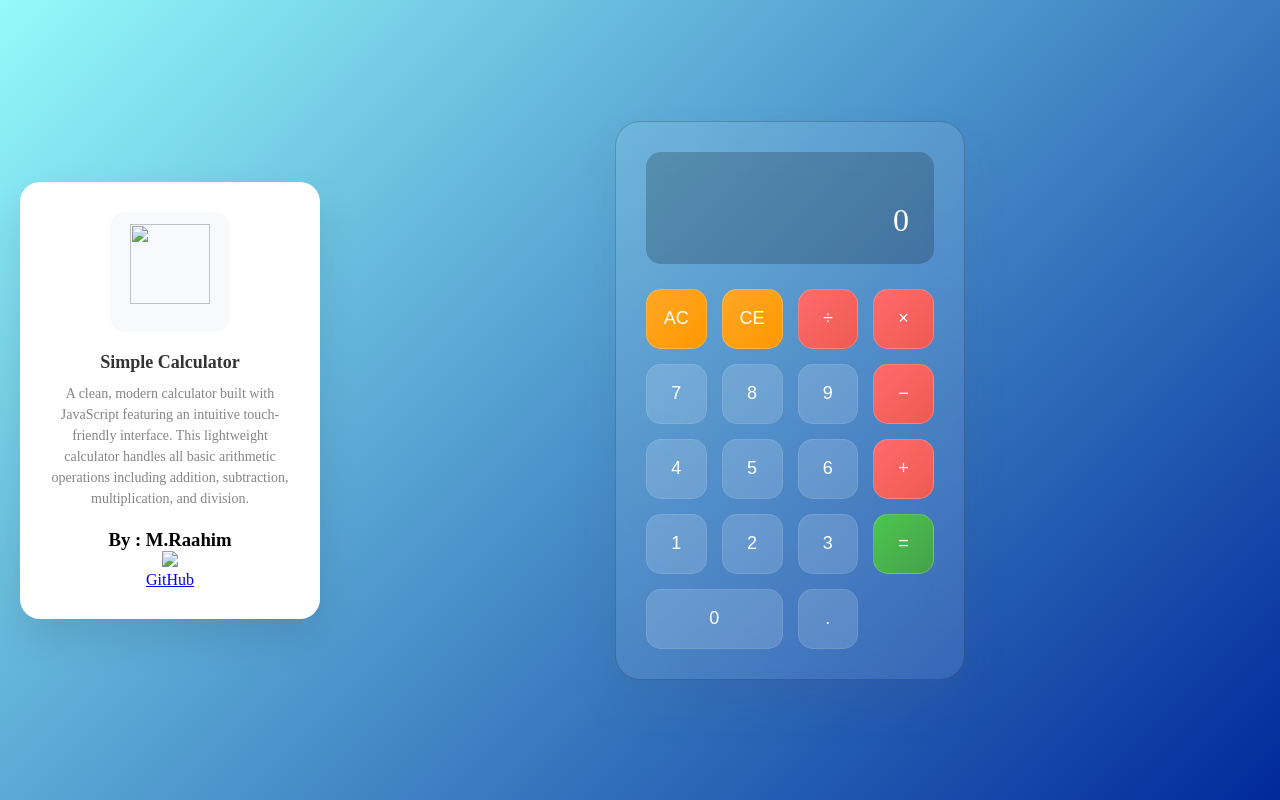
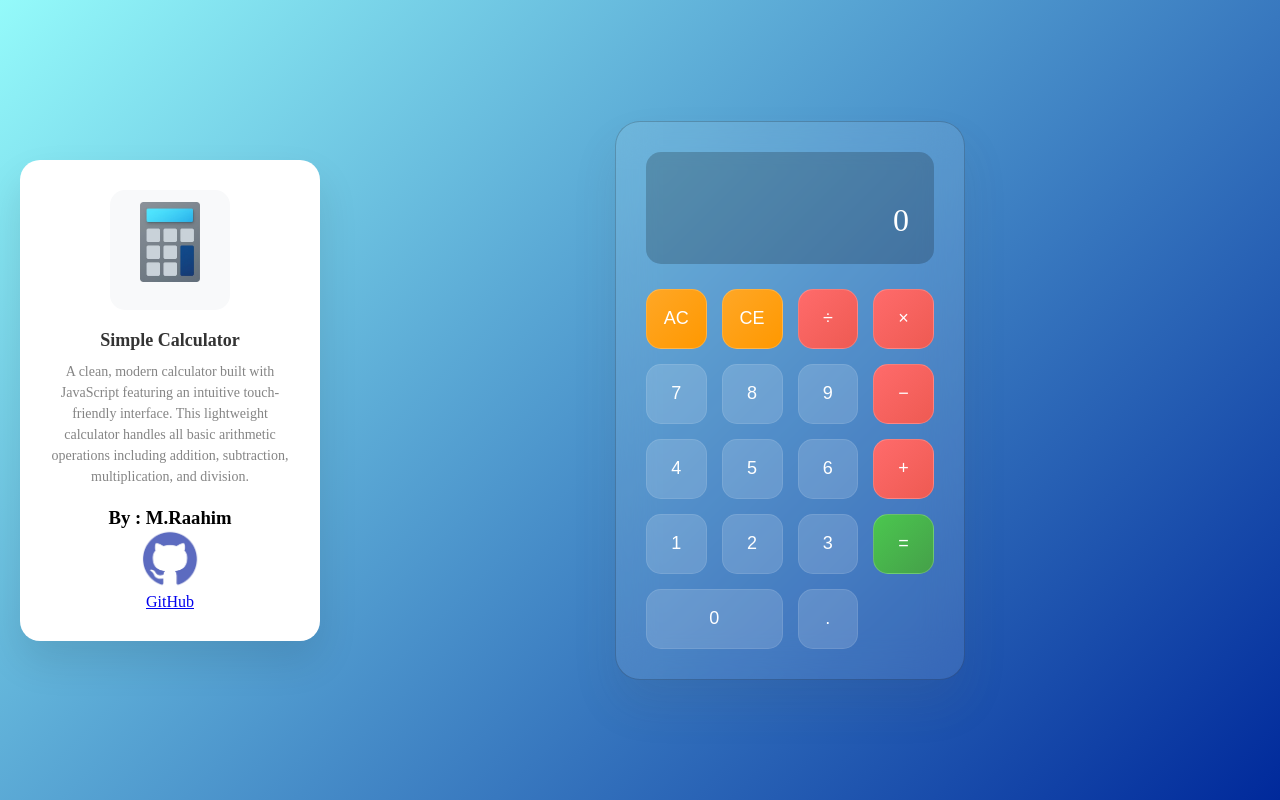
Before and after one commit to M7-Raahim/Simple-Calculator, a plain HTML site: page index.html in a window 1280 px wide. Drawn offline with Linux system fonts and the light colour scheme; the site is published under a folder, as on GitHub Pages, so addresses that start at the root find nothing.

Commit message:
Update index.html

```diff
--- a/index.html
+++ b/index.html
@@ -12,14 +12,14 @@
 <body>
 <div class="product-card">
         <div class="product-image">
-            <div class="shoe-icon"><img src="/assets/Windows_Calculator_icon-removebg-preview.png"></div>
+            <div class="shoe-icon"><img src="assets/Windows_Calculator_icon-removebg-preview.png"></div>
         </div>
 
         <h3 class="product-title">Simple Calculator</h3>
 
         <p class="product-description">A clean, modern calculator built with JavaScript featuring an intuitive touch-friendly interface. This lightweight calculator handles all basic arithmetic operations including addition, subtraction, multiplication, and division.</p>
         <h3>By : M.Raahim</h3>
-        <a href="https://github.com/M7-Raahim" class="gitlink"><img src="/assets/github-icon-logo-png_seeklogo-503247-removebg-preview.png"><p>GitHub</p></a>
+        <a href="https://github.com/M7-Raahim" class="gitlink"><img src="assets/github-icon-logo-png_seeklogo-503247-removebg-preview.png"><p>GitHub</p></a>
         <!-- <button href="https://github.com/M7-Raahim" class="github">Git Hub</button> -->
 
     </div>
```
